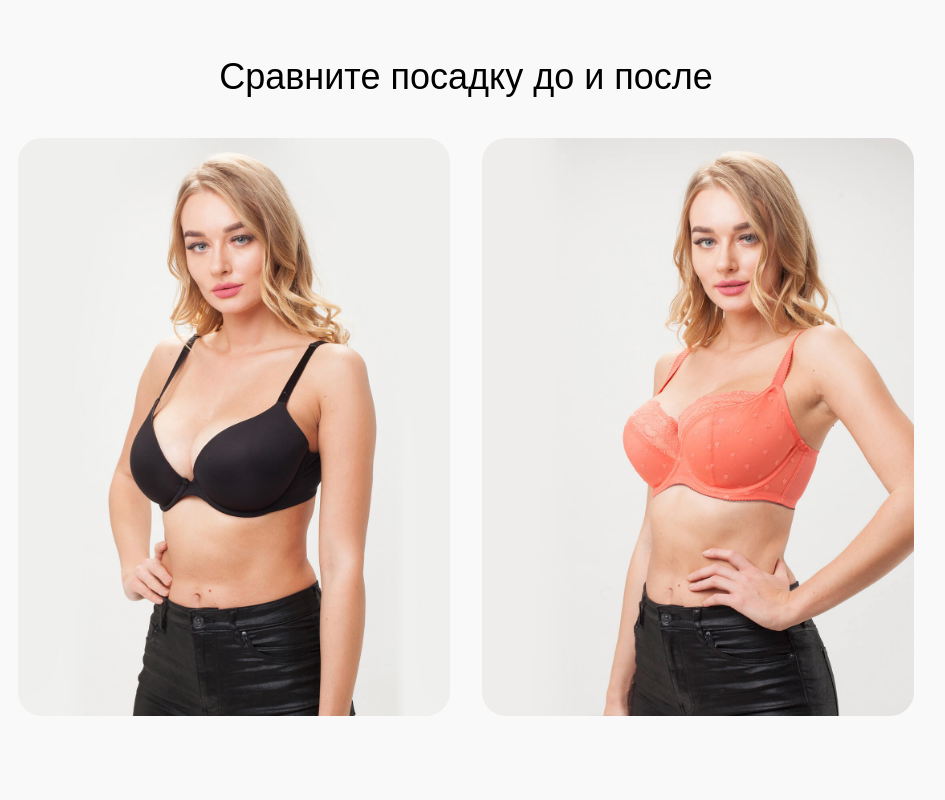
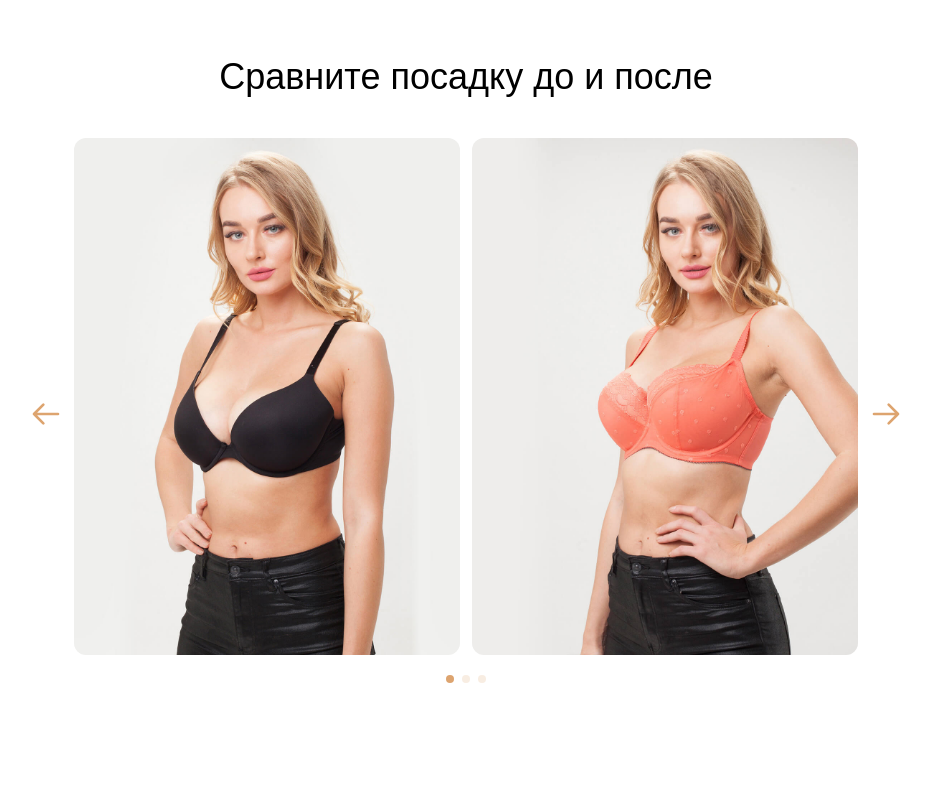
Before and after one commit to khizrim/brafitt, a Gatsby site: page / in a window 1280 px wide. Shown: the part 3000-3800 px from the top of the page, without its empty margins (174-1119 px from the left). Built offline with nearby package versions, Linux system fonts and the light colour scheme; Gatsby itself is replaced by a stand-in of ours.

Commit message:
feat: add pagination & navigation to slider

```diff
--- a/src/components/Slider/Slider.css
+++ b/src/components/Slider/Slider.css
@@ -1,27 +1,31 @@
-.slider {
-  @apply bg-lightGray bg-opacity-5;
-}
-
 .slider__title {
   @apply text-center mb-10;
 }
 
 .slider__frame {
-  @apply max-w-4xl;
+  @apply flex items-center max-w-4xl mx-auto;
 }
 
 .slider__slide {
-  @apply grid md:grid-cols-2 gap-4 md:gap-8;
+  @apply grid md:grid-cols-2 gap-4 md:gap-3;
 }
 
 .slider__button {
-  @apply w-12 h-12 cursor-pointer text-beige-100;
+  @apply hidden sm:block w-24 mx-3 cursor-pointer text-beige-100;
 }
 
 .slider__image {
-  @apply max-h-60 md:max-h-full rounded-3xl;
+  @apply max-h-56 md:max-h-screen rounded-xl;
 }
 
-.swiper-horizontal>.swiper-pagination-bullets, .swiper-pagination-bullets.swiper-pagination-horizontal, .swiper-pagination-custom, .swiper-pagination-fraction {
-  bottom: -20px;
+.swiper {
+  padding-bottom: 35px;
 }
+.swiper > .swiper-pagination {
+    position: absolute;
+    bottom: 0;
+}
+
+.swiper-pagination-bullet {
+  @apply bg-beige-100
+}
--- a/src/components/Slider/Slider.tsx
+++ b/src/components/Slider/Slider.tsx
@@ -1,24 +1,39 @@
 import React from 'react';
-import SwiperCore, { Mousewheel, Navigation, Pagination } from 'swiper';
+import SwiperCore, { Navigation, Pagination } from 'swiper';
 import { Swiper, SwiperSlide } from 'swiper/react';
 import { StaticImage } from 'gatsby-plugin-image';
+import { ArrowLeftIcon, ArrowRightIcon } from '@heroicons/react/outline';
 
 import Section from '../Section/Section';
 
-SwiperCore.use([Navigation, Pagination, Mousewheel]);
+SwiperCore.use([Navigation, Pagination]);
 
 import 'swiper/css';
 import 'swiper/css/navigation';
 import 'swiper/css/pagination';
-import 'swiper/css/mousewheel';
 
 import './Slider.css';
 
 const Slider = () => {
+  const swiperRef = React.useRef(null);
+
   return (
     <Section sectionTitle={'slider'}>
       <h2 className="slider__title">Сравните посадку до и после</h2>
-      <Swiper mousewheel pagination className="slider__frame">
+      <div className="slider__frame">
+        <div
+          className="slider__button"
+          id="previousButton"
+          onClick={() => swiperRef.current.swiper.slidePrev()}
+        >
+          <ArrowLeftIcon />
+        </div>
+        <Swiper
+          //@ts-ignore
+          ref={swiperRef}
+          pagination={{ clickable: true }}
+          className="slider__content"
+        >
           <SwiperSlide className="slider__slide">
             <StaticImage
               className="slider__image"
@@ -56,6 +71,14 @@ const Slider = () => {
             />
           </SwiperSlide>
         </Swiper>
+        <div
+          className="slider__button"
+          id="nextButton"
+          onClick={() => swiperRef.current.swiper.slideNext()}
+        >
+          <ArrowRightIcon />
+        </div>
+      </div>
     </Section>
   );
 };
```
Lines whose indentation alone changed are shown as unchanged.
